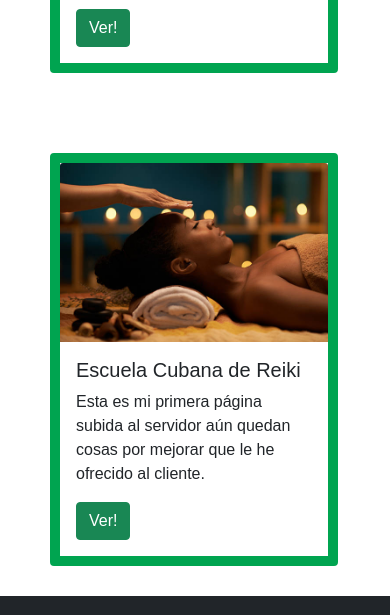
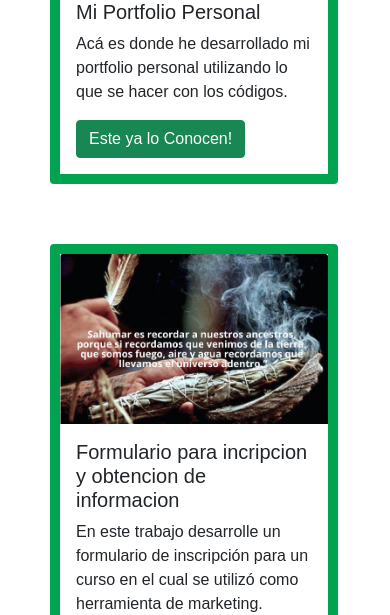
Before and after one commit to Aletema/MiPortfolio1, a plain HTML site: page pages/portfolio.html in a window 390 px wide. Shown: the part 1192-1807 px from the top of the page. Drawn offline with nearby package versions, Linux system fonts and the light colour scheme.

Commit message:
modifico estilos, portfolio agrego imagen

```diff
--- a/estilo.css
+++ b/estilo.css
@@ -81,13 +81,18 @@ body {
     grid-template-columns: 1fr;
     grid-template-rows: repeat(3, 1fr);
     justify-content: center;
-    grid-column-gap: 020px;
-grid-row-gap: 020px;
+
     }
 
     .div1 { grid-area: 1 / 1 / 2 / 2; }
     .div2 { grid-area: 2 / 1 / 3 / 2; }
     .div3 { grid-area: 3 / 1 / 4 / 2; }
+    .card{
+      margin-left: 50px;
+      margin-top: 30px;
+      margin-bottom: 30px;
+      border: 10px solid #00A450;
+    }
 }
 
 /*Fin media query*/
--- a/pages/portfolio.html
+++ b/pages/portfolio.html
@@ -89,25 +89,25 @@ integrity="sha384-1BmE4kWBq78iYhFldvKuhfTAU6auU8tT94WrHftjDbrCEXSU1oBoqyl2QvZ6jI
         <div class="card-body">
           <h5 class="card-title">Escuela Cubana de Reiki</h5>
           <p class="card-text">Esta es mi primera página subida al servidor aún quedan cosas por mejorar que le he ofrecido al cliente.</p>
-          <a href="http://escuelacubanadereiki.com/" class="btn btn-success">Ver!</a>
+          <a href="http://escuelacubanadereiki.com/" target="_blank" class="btn btn-success">Ver!</a>
         </div>
       </div>
        <!--Tarjeta 2-->
        <div class="card" style="width: 18rem;">
-        <img class="card-img-top image-fluid" src="../image/negra-1.jpg" alt="Card image cap">
+        <img class="card-img-top image-fluid" src="../image/Logo_alexis .png" alt="Card image cap">
         <div class="card-body">
-          <h5 class="card-title">Escuela Cubana de Reiki</h5>
-          <p class="card-text">Esta es mi primera página subida al servidor aún quedan cosas por mejorar que le he ofrecido al cliente.</p>
-          <a href="http://escuelacubanadereiki.com/" class="btn btn-success">Ver!</a>
+          <h5 class="card-title">Mi Portfolio Personal</h5>
+          <p class="card-text">Acá es donde he desarrollado mi portfolio personal utilizando lo que se hacer con los códigos.</p>
+          <a href="file:///C:/Users/Administrador/Downloads/Alexis/mi_portfolio/MiPortfolio1/index.html" target="_blank" class="btn btn-success">Este ya lo Conocen!</a>
         </div>
       </div>
        <!--Tarjeta 3-->
        <div class="card" style="width: 18rem;">
-        <img class="card-img-top image-fluid" src="../image/negra-1.jpg" alt="Card image cap">
+        <img class="card-img-top image-fluid" src="../image/portada_sahumos.PNG" alt="Card image cap">
         <div class="card-body">
-          <h5 class="card-title">Escuela Cubana de Reiki</h5>
-          <p class="card-text">Esta es mi primera página subida al servidor aún quedan cosas por mejorar que le he ofrecido al cliente.</p>
-          <a href="http://escuelacubanadereiki.com/" class="btn btn-success">Ver!</a>
+          <h5 class="card-title">Formulario para incripcion y obtencion de informacion</h5>
+          <p class="card-text">En este trabajo desarrolle un formulario de inscripción para un curso en el cual se utilizó como herramienta de marketing.</p>
+          <a href="https://forms.gle/ooEPj8nZL9bdjEHu7" target="_blank" class="btn btn-success">Algo de Marketing</a>
         </div>
       </div>
     </div>
```
Also changed, not shown: image/portada_sahumos.PNG (added).
